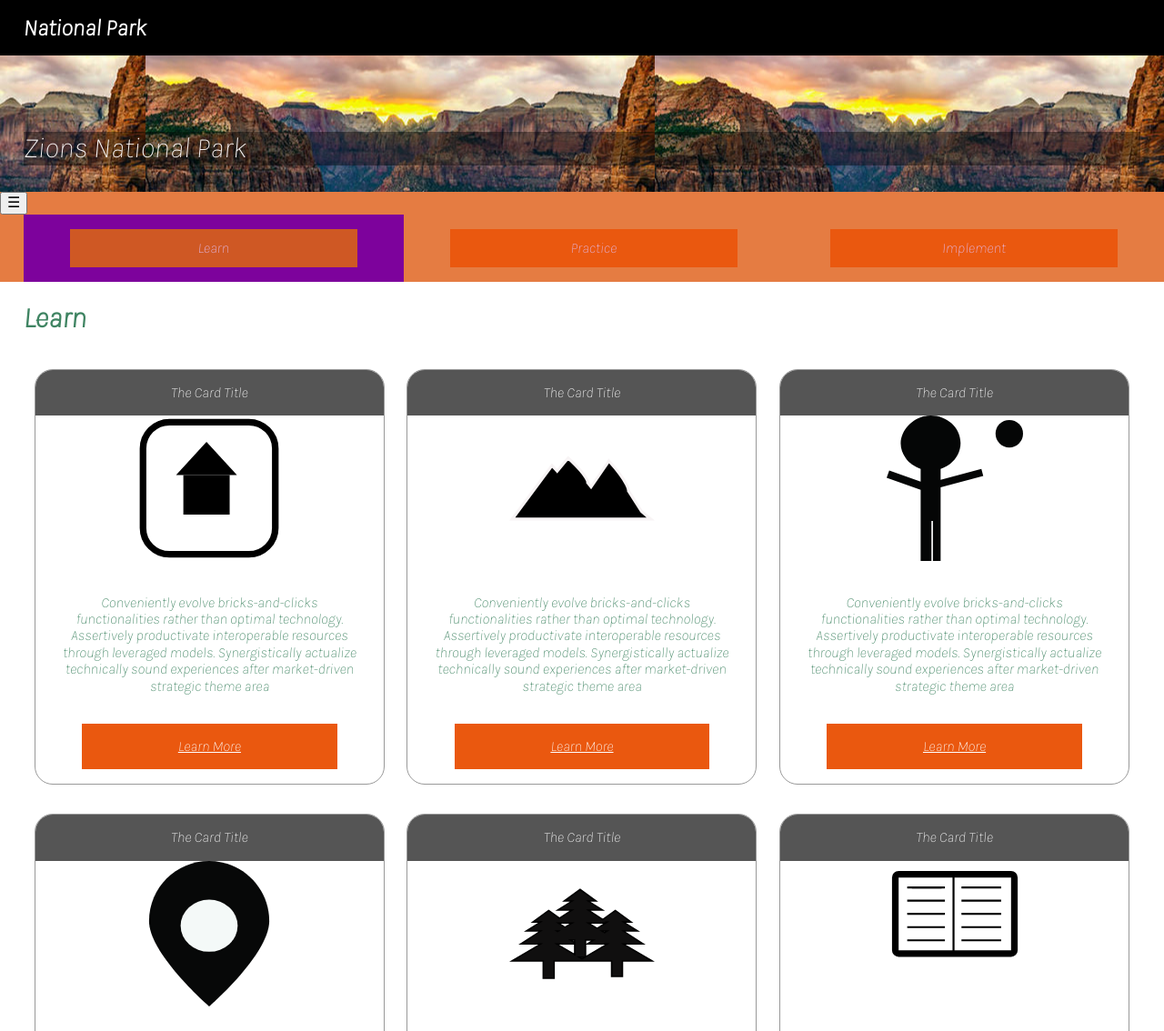
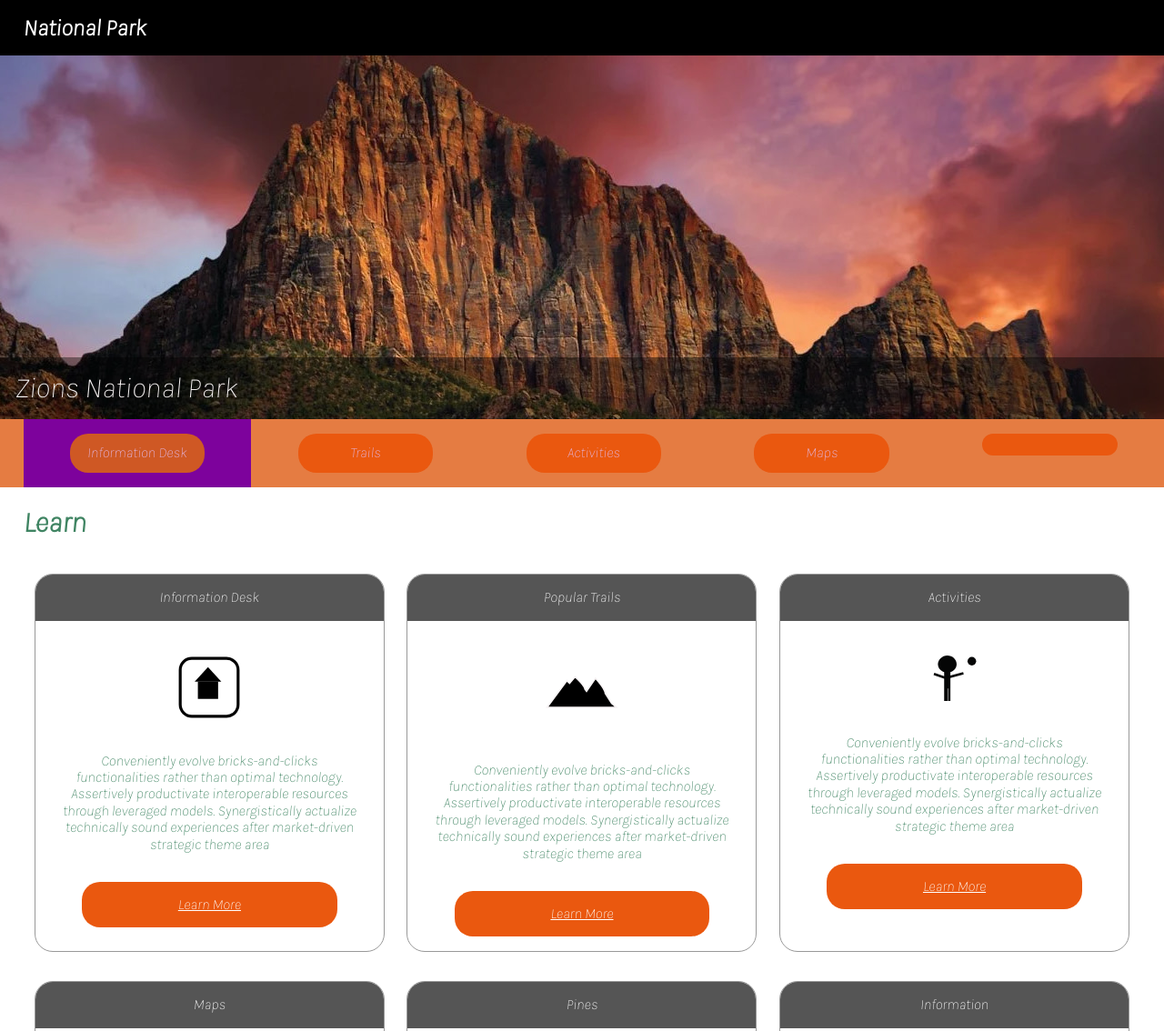
Before and after one commit to SandraSilvaDavis/National-Park, a plain HTML site: page index.html in a window 1280 px wide. Shown: the top 1134 px of the page at 91% size. Drawn offline with Linux system fonts and the light colour scheme; a web font is replaced by a local one.

Commit message:
fix pictures , add marging  to icons,

```diff
--- a/index.html
+++ b/index.html
@@ -27,22 +27,27 @@
 <body>
 
      <div class="topbar">National Park</div>
+     <div id="headerWrapper">
         <header>
 
             <h1>Zions National Park</h1>
 
         </header>
 
+    </div>
+
+    <div id="navWrapper">
 
 
-    <div id="navWrapper">
-       <button id="hamburguerBtn"> &#9776;</button>
+        <nav>
+            <button id="hamburguerBtn"> &#9776;</button>
 
-        <nav>
             <ul id="primaryNav">
-                <li class="active"><a href="#">Learn</a></li>
-                <li><a href="#">Practice</a></li>
-                <li><a href="#">Implement</a></li>
+                <li class="active"><a href="#">Information Desk</a></li>
+                <li><a href="#">Trails</a></li>
+                <li><a href="#">Activities</a></li>
+                <li><a href="#">Maps</a></li>
+                <li><a href="#"></a></li>
             </ul>
         </nav>
     </div>
@@ -52,48 +57,48 @@
             <h1>Learn</h1>
             <div class="card-deck">
                 <div class="card">
-                    <section>The Card Title</section>
-                    <img src="images/home.svg" alt="an svg" width="160px" height="160px">
+                    <section>Information Desk</section>
+                    <img src="images/home.svg" alt="an svg" width="70" height="70">
                     <p>Conveniently evolve bricks-and-clicks functionalities rather than optimal technology.
                         Assertively productivate interoperable resources through leveraged models. Synergistically
                         actualize technically sound experiences after market-driven strategic theme area</p>
                         <a href="#">Learn More</a>
                 </div><!--end of card-->
                 <div class="card">
-                    <section>The Card Title</section>
-                    <img src="images/montaña.svg" alt="svg" width="160" height="160px">
+                    <section>Popular Trails</section>
+                    <img src="images/montaña.svg" alt="svg" width="80" height="80">
                     <p>Conveniently evolve bricks-and-clicks functionalities rather than optimal technology.
                         Assertively productivate interoperable resources through leveraged models. Synergistically
                         actualize technically sound experiences after market-driven strategic theme area</p>
                         <a href="#">Learn More</a>
                 </div><!--end of card-->
                 <div class="card">
-                    <section>The Card Title</section>
-                    <img src="images/activity.svg" alt="svg" width="160px" height="160px">
+                    <section>Activities</section>
+                    <img src="images/activity.svg" alt="svg" width="50" height="50">
                     <p>Conveniently evolve bricks-and-clicks functionalities rather than optimal technology.
                         Assertively productivate interoperable resources through leveraged models. Synergistically
                         actualize technically sound experiences after market-driven strategic theme area</p>
                         <a href="#">Learn More</a>
                 </div><!--end of card-->
                 <div class="card">
-                    <section>The Card Title</section>
-                    <img src="images/mapsign.svg" alt="svg" width="160px" height="160px">
+                    <section>Maps</section>
+                    <img src="images/mapsign.svg" alt="svg" width="50" height="50">
                     <p>Conveniently evolve bricks-and-clicks functionalities rather than optimal technology.
                         Assertively productivate interoperable resources through leveraged models. Synergistically
                         actualize technically sound experiences after market-driven strategic theme area</p>
                         <a href="#">Learn More</a>
                 </div><!--end of card-->
                 <div class="card">
-                    <section>The Card Title</section>
-                    <img src="images/pinec.svg" alt="svg" width="160px" height="160px">
+                    <section>Pines</section>
+                    <img src="images/pinec.svg" alt="svg" width="70" height="70">
                     <p>Conveniently evolve bricks-and-clicks functionalities rather than optimal technology.
                         Assertively productivate interoperable resources through leveraged models. Synergistically
                         actualize technically sound experiences after market-driven strategic theme area</p>
                         <a href="#">Learn More</a>
                 </div><!--end of card-->
                 <div class="card">
-                    <section>The Card Title</section>
-                    <img src="images/notebook.svg" alt="svg" width="160px" height="160px">
+                    <section>Information</section>
+                    <img src="images/notebook.svg" alt="svg" width="70" height="70">
                     <p>Conveniently evolve bricks-and-clicks functionalities rather than optimal technology.
                         Assertively productivate interoperable resources through leveraged models. Synergistically
                         actualize technically sound experiences after market-driven strategic theme area</p>
--- a/scss/_small.scss
+++ b/scss/_small.scss
@@ -30,12 +30,15 @@ div.topbar {
   padding: 1rem 2vw;
 
 }
+div#headerWrapper{
+  background-image:url(../images/header-small.jpg);
+  background-repeat:no-repeat;
+  height:150px;
+}
+header {
 
-header {
-  background-image:url(../images/header-small.jpg);
-  height:150px;
-  background-position:right;
-  padding: .5rem 2%;
+ height: 100%;
+
   color: rgb(248, 244, 244);
   display: flex;
   flex-direction: column;
@@ -43,10 +46,11 @@ header {
 
 
  h1 {
-
+  padding: 1rem;
     font-size: 1.6rem;
     font-weight: $normalWeight;
     background-color: rgba(0,0,0,0.4);
+margin: 0;
 
 
 
@@ -64,6 +68,7 @@ nav {
     border: none;
     font-size: 1.5rem;
     color: rgba(18, 17, 17, 0.9);
+    font-style: normal;
 
   }
   ul {
@@ -118,6 +123,7 @@ $cbr: 20px;
      border: 1px solid #999;
      border-radius:$cbr;
 
+
      margin: 1rem 1%;
      text-align: center;
      section { background-color: #555;
@@ -127,15 +133,25 @@ $cbr: 20px;
       border-top-right-radius: $cbr - 1;
 
 
+
+img {
+  width: 20px;
+
+}
+
      }//end of section
 
 
      }
      img {
 
-      position: relative;}
+      position: relative;
+      margin-top: 10%;}
 
-img:hover { animation: bounce 1s 2;}
+
+img:hover { animation: bounce 1s 2;
+}
+
 
 
 
@@ -156,7 +172,7 @@ img:hover { animation: bounce 1s 2;}
       color: white;
       padding: 1rem 0;
       margin: 1rem 4vw;
-      border-radius: $cbr;
+      border-radius: 20px;
 
      }
      a:hover{background-color:lighten(rgba(221, 98, 50, 0.772), 10%) ;}
```
Also changed, not shown: css/styles.css, css/styles.min.css.
